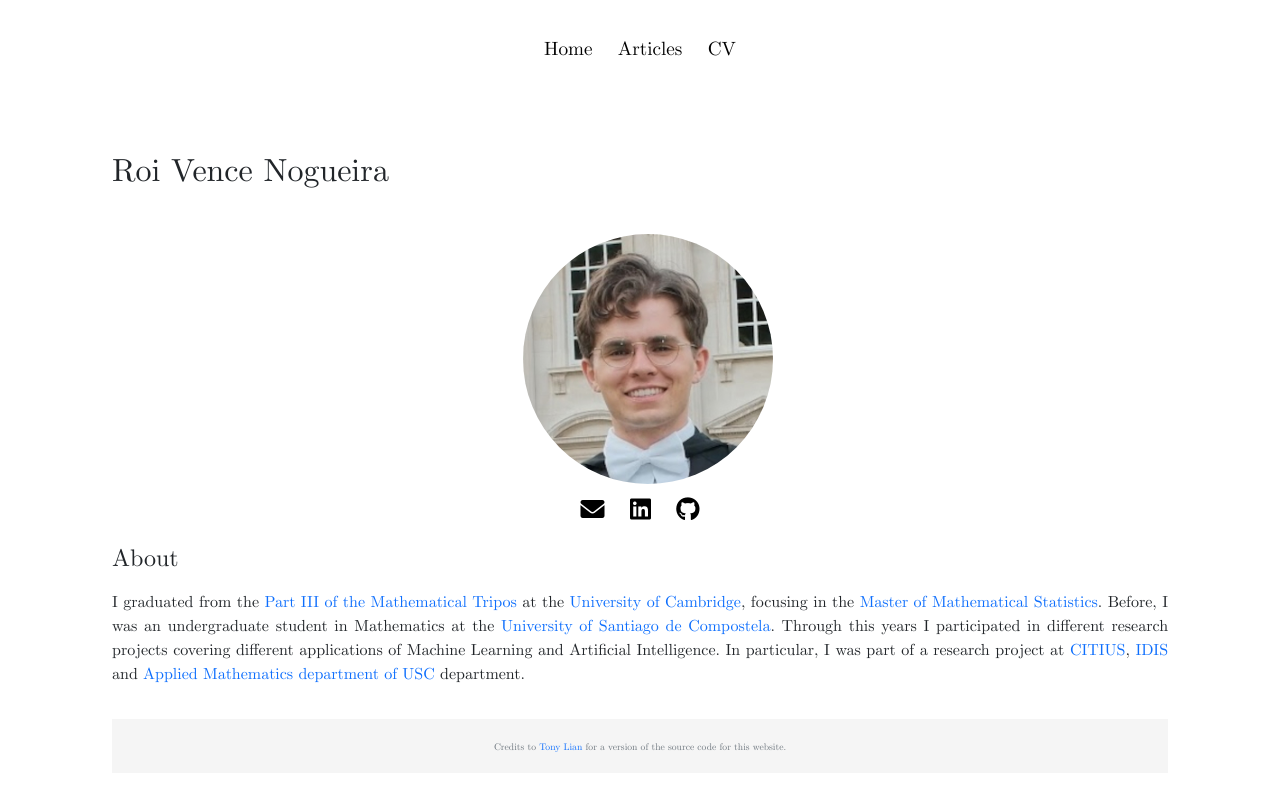
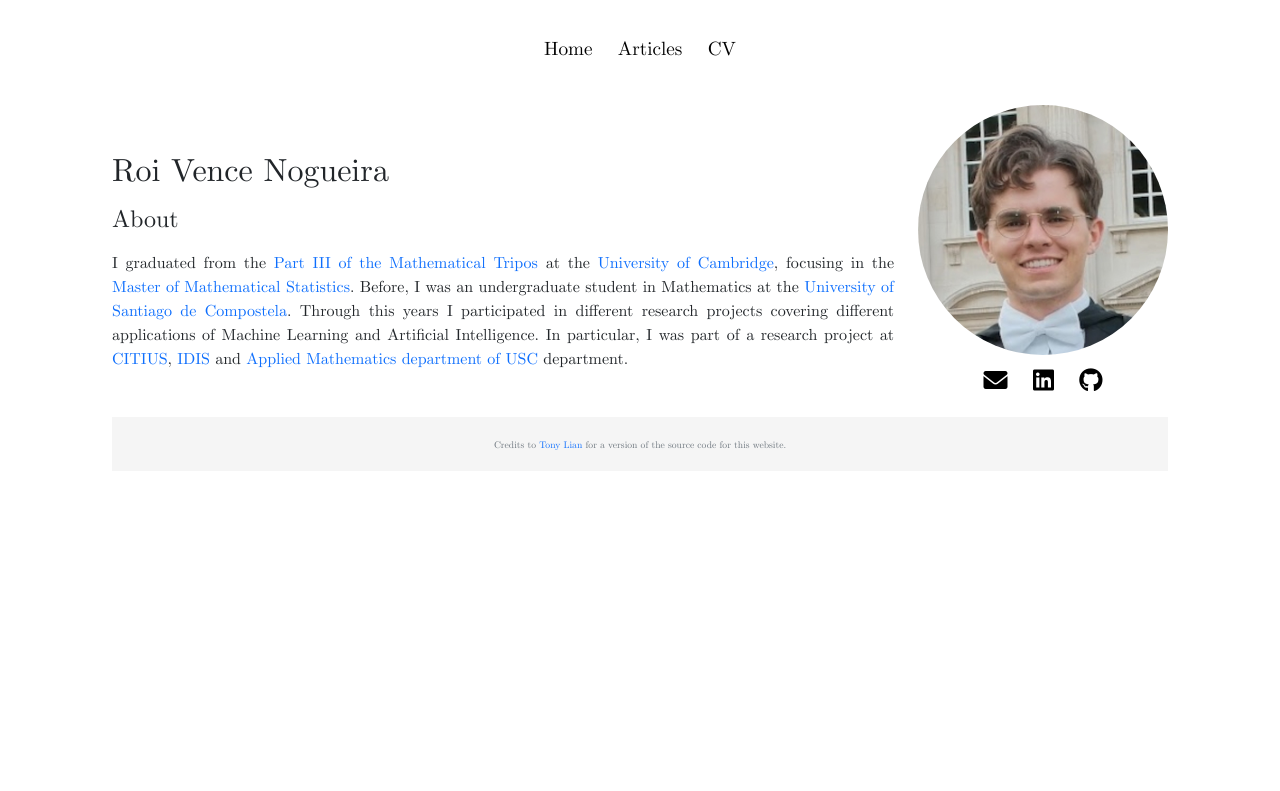
Before and after one commit to RoidaVinci/web, a Jekyll site: the page built from index.md, in a window 1280 px wide. Shown: the top 791 px of the page. Built offline with Jekyll 4.4.1, drawn with Linux system fonts in a browser that asks for light colours.

Commit message:
Update index.md

```diff
--- a/index.md
+++ b/index.md
@@ -10,17 +10,17 @@ title: "Roi Vence Personal Website"
                 <img class="profile-img-small d-md-none" src="{{ '/assets/profile.jpg' | relative_url }}" />
                 <span style="clear: right">Roi Vence Nogueira</span>
             </p>
-            <div class="col-auto d-none d-md-block text-center">
-                <img class="profile-img" src="{{ '/assets/profile.jpg' | relative_url }}" />
-                <div class="social-icons">
-                    <a href="mailto:roi.vence@gmail.com" title="Email"><i class="fas fa-envelope"></i></a>
-                    <a href="https://www.linkedin.com/in/roivence" title="LinkedIn"><i class="fab fa-linkedin"></i></a>
-                    <a href="https://github.com/RoidaVinci" title="GitHub"><i class="fab fa-github"></i></a>
-                </div>
-            </div>
             <p class="h4 section-title" style="clear: right">About</p>
             {% capture bio %}{% include bio.md %}{% endcapture %}
             <p>{{ bio | markdownify }}</p>
+        </div>
+        <div class="col-auto d-none d-md-block text-center">
+            <img class="profile-img" src="{{ '/assets/profile.jpg' | relative_url }}" />
+            <div class="social-icons">
+                <a href="mailto:roi.vence@gmail.com" title="Email"><i class="fas fa-envelope"></i></a>
+                <a href="https://www.linkedin.com/in/roivence" title="LinkedIn"><i class="fab fa-linkedin"></i></a>
+                <a href="https://github.com/RoidaVinci" title="GitHub"><i class="fab fa-github"></i></a>
+            </div>
         </div>
     </div>
 
@@ -48,4 +48,8 @@ title: "Roi Vence Personal Website"
         color: #000;
         font-size: 1.5rem;
     }
+    .profile-img-small, .profile-img {
+        display: block;
+        margin: 0 auto 10px;
+    }
 </style>
```
